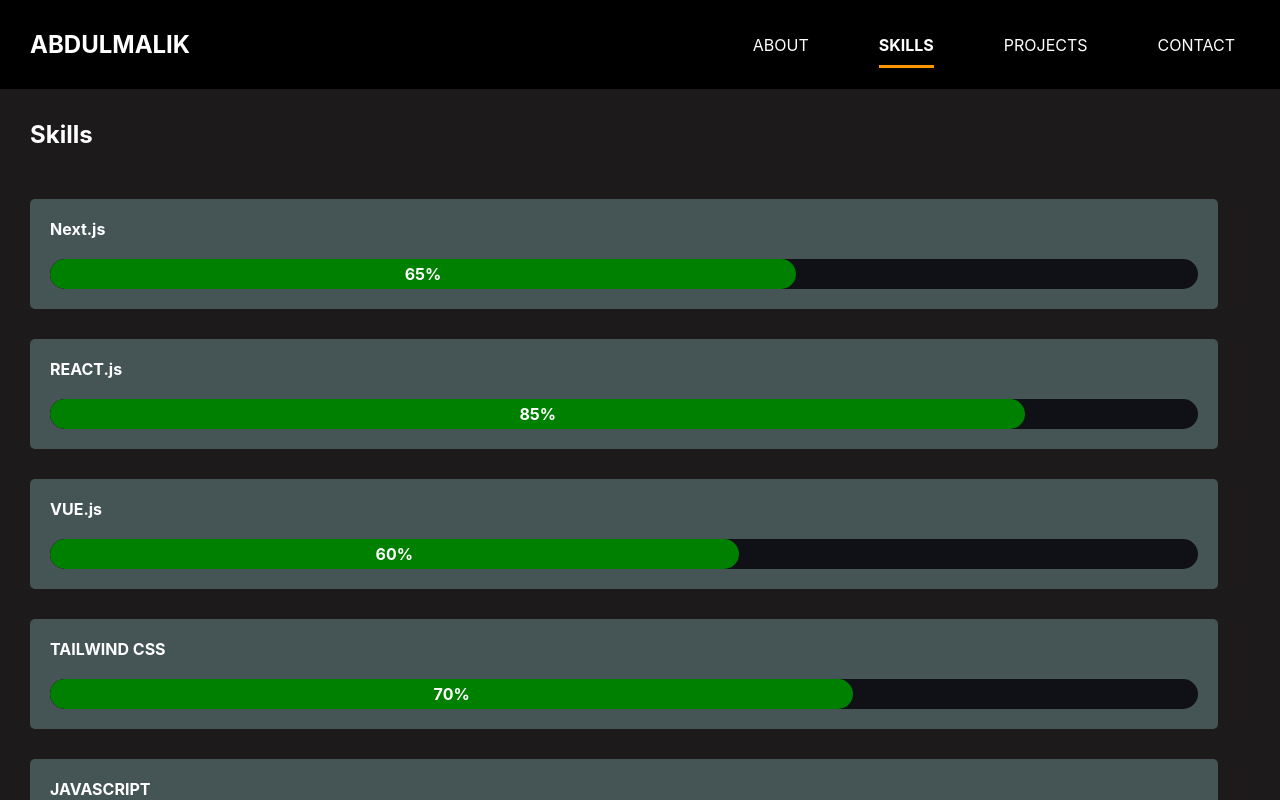
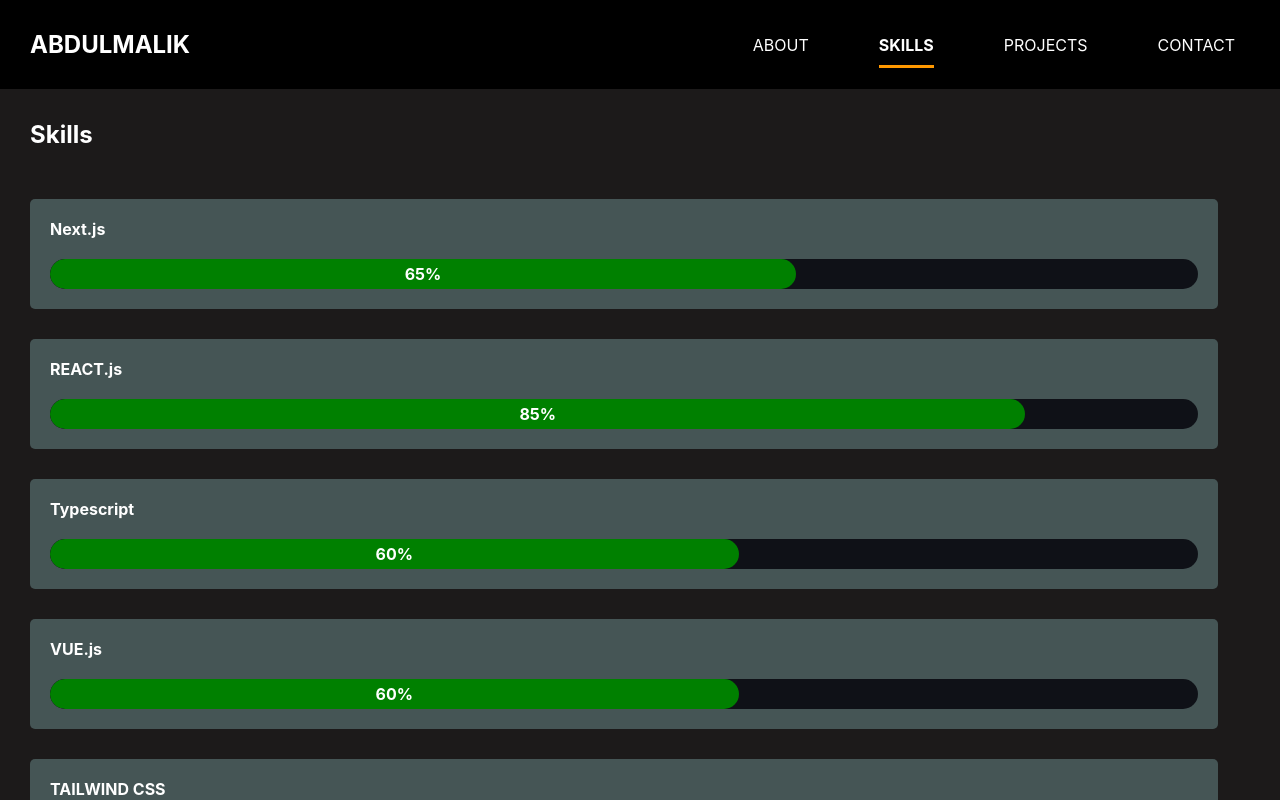
Before and after one commit to Bigoluwagentle/Abdulmalik-portfolio, a React (Create React App) app: page /Skills in a window 1280 px wide. Shown: the top 800 px of the page. Built offline with nearby package versions, Linux system fonts and the light colour scheme.

Commit message:
Initial commit

```diff
--- a/src/Main/Main.jsx
+++ b/src/Main/Main.jsx
@@ -30,7 +30,7 @@
                         initial = {{opacity:0, y: 100}}
                         whileInView = {{opacity:1, y:0}}
                         transition={{duration: 1, delay:1.5, type: "spring", stiffness: 120}}
-                    >i builds modern, responsive websites and interfaces using Next.js, React.js, Vue.js, TailwindCSS, JavaScript and APIs. I focus on clean design and performance.</motion.p>
+                    >i builds modern, responsive websites and interfaces using Next.js, React.js, Typescript Vue.js, TailwindCSS, JavaScript and APIs. I focus on clean design and performance.</motion.p>
                     <motion.button onClick={downloadPDF}
                         initial ={{x: 100, opacity:0}}
                         whileInView={{x:0, opacity:1, scale:1}}
--- a/src/Skills/Skill.jsx
+++ b/src/Skills/Skill.jsx
@@ -64,6 +64,14 @@
                         <h4>REACT.js</h4>
                         <div className="bar">
                           <span data-percent="85">85%</span>
+                          <small>0%</small>
+                        </div>
+                    </nav>
+
+                    <nav id="card" className="card">
+                        <h4>Typescript</h4>
+                        <div className="bar">
+                          <span data-percent="60">60%</span>
                           <small>0%</small>
                         </div>
                     </nav>
```
